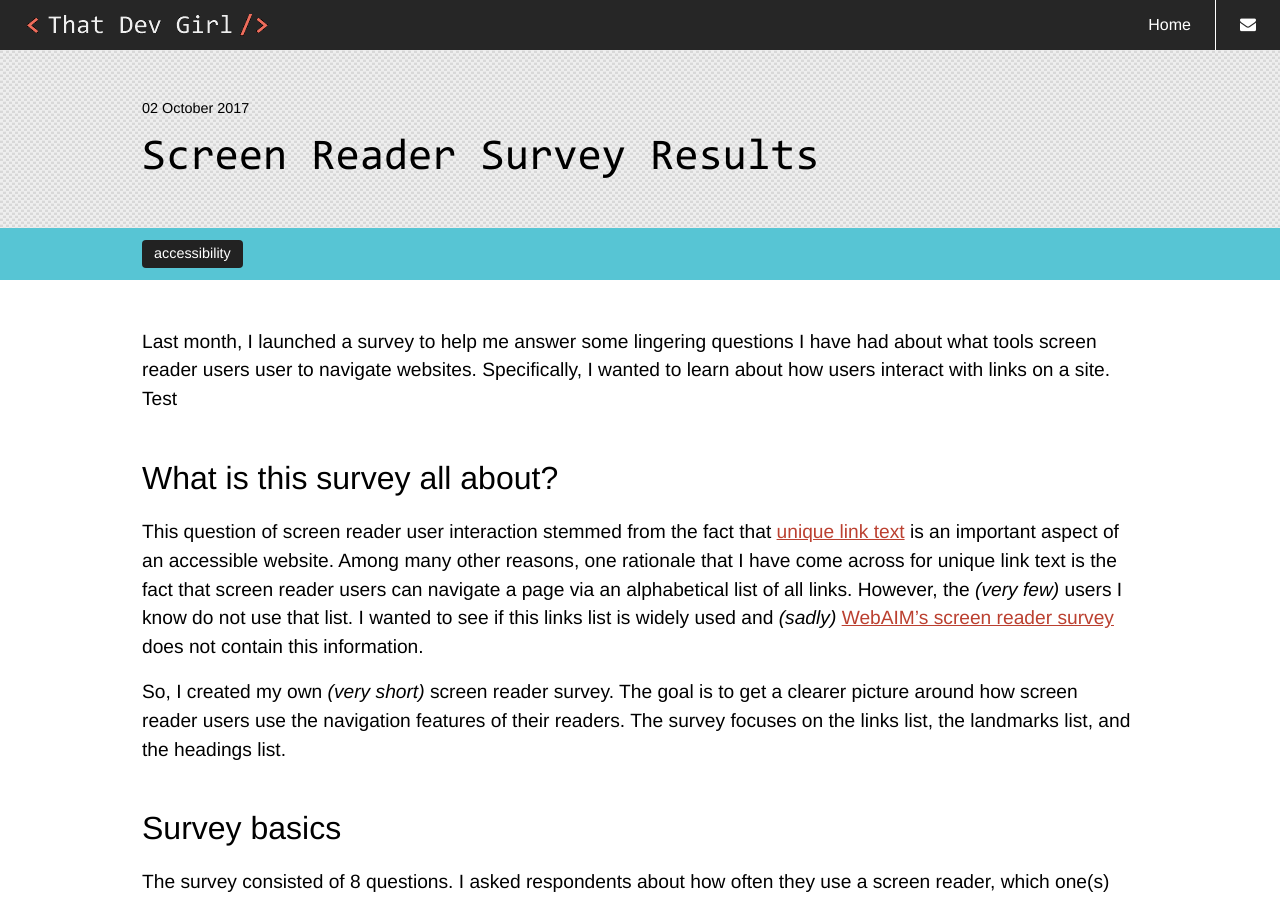
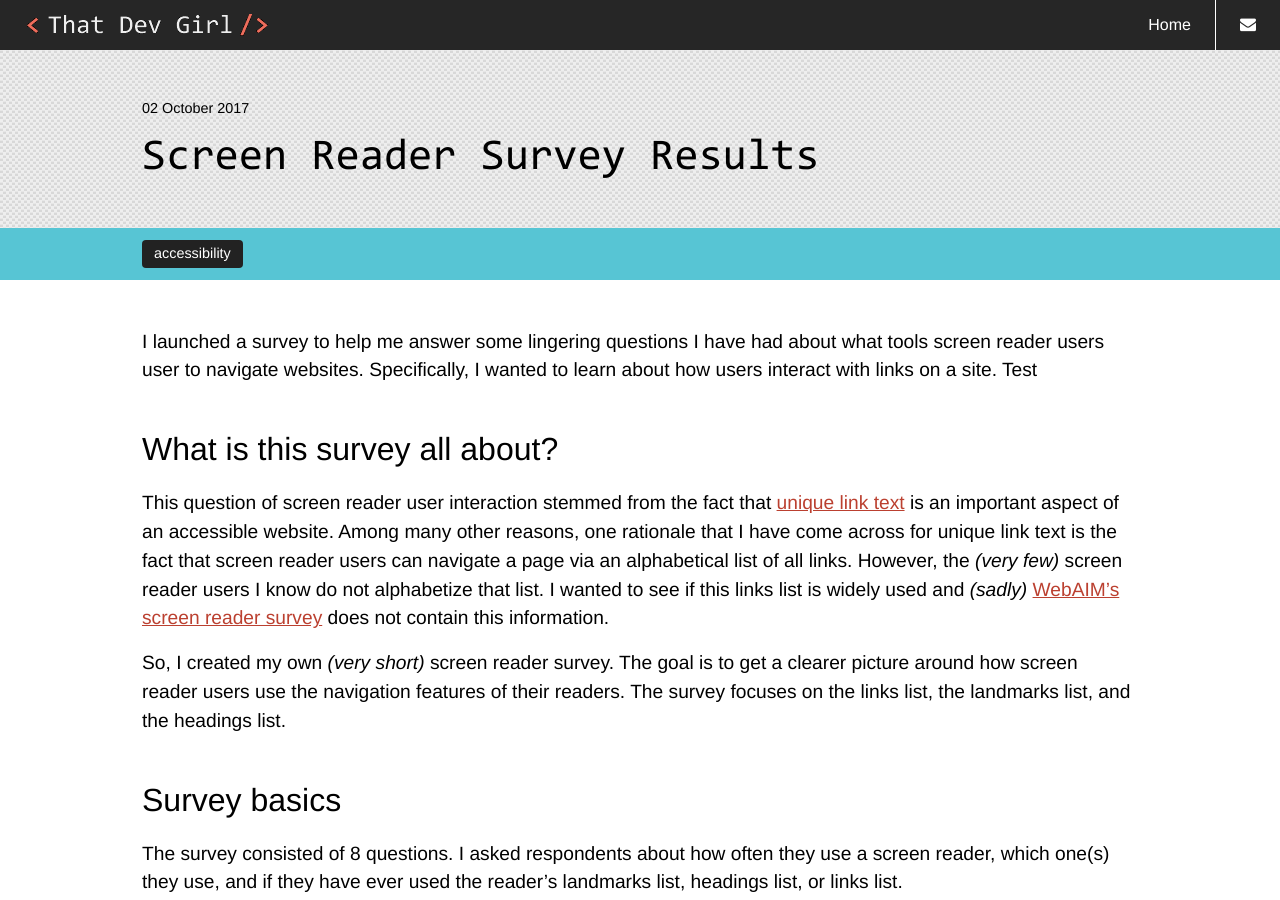
Before and after one commit to That-Dev-Girl-Archives/thatdevgirl.com, a Jekyll site: the page built from _posts/2017-10-02-screen-reader-survey-results.md, in a window 1280 px wide and 900 px high. Built offline with Jekyll 4.4.1, drawn with Linux system fonts in a browser that asks for light colours.

Commit message:
Minor grammar tweaks

```diff
--- a/_posts/2017-10-02-screen-reader-survey-results.md
+++ b/_posts/2017-10-02-screen-reader-survey-results.md
@@ -6,11 +6,11 @@ categories:
   - accessibility
 ---
 
-Last month, I launched a survey to help me answer some lingering questions I have had about what tools screen reader users user to navigate websites.  Specifically, I wanted to learn about how users interact with links on a site. Test
+I launched a survey to help me answer some lingering questions I have had about what tools screen reader users user to navigate websites.  Specifically, I wanted to learn about how users interact with links on a site. Test
 
 ## What is this survey all about?
 
-This question of screen reader user interaction stemmed from the fact that [unique link text](/blog/unique-link-text-is-important) is an important aspect of an accessible website. Among many other reasons, one rationale that I have come across for unique link text is the fact that screen reader users can navigate a page via an alphabetical list of all links.  However, the _(very few)_ users I know do not use that list.  I wanted to see if this links list is widely used and _(sadly)_ [WebAIM's screen reader survey](http://webaim.org/projects/screenreadersurvey6/) does not contain this information.
+This question of screen reader user interaction stemmed from the fact that [unique link text](/blog/unique-link-text-is-important) is an important aspect of an accessible website. Among many other reasons, one rationale that I have come across for unique link text is the fact that screen reader users can navigate a page via an alphabetical list of all links.  However, the _(very few)_ screen reader users I know do not alphabetize that list.  I wanted to see if this links list is widely used and _(sadly)_ [WebAIM's screen reader survey](http://webaim.org/projects/screenreadersurvey6/) does not contain this information.
 
 So, I created my own _(very short)_ screen reader survey. The goal is to get a clearer picture around how screen reader users use the navigation features of their readers.  The survey focuses on the links list, the landmarks list, and the headings list.
 
```
